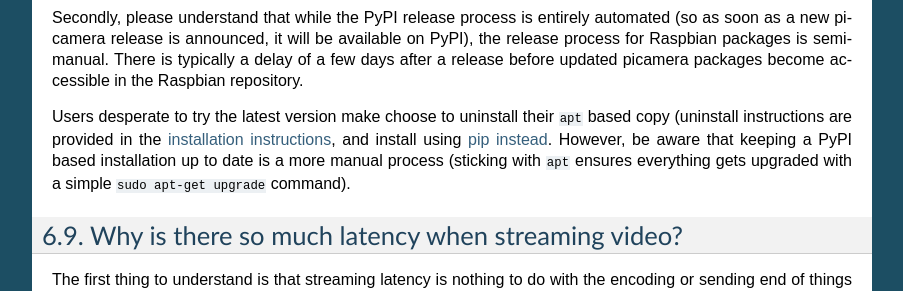
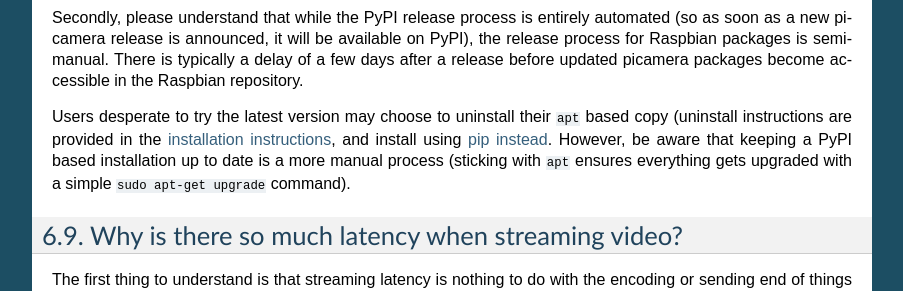
Before and after one commit to waveform80/picamera, a Sphinx documentation site: the page built from docs/faq.rst, in a window 1280 px wide and 900 px high, scrolled down 2121 px. Shown: the part 152-443 px from the top of the window, without its empty margins (198-1101 px from the left). Built offline with Sphinx 7.4.7, drawn with Linux system fonts in a browser that asks for light colours.

```diff
--- a/docs/faq.rst
+++ b/docs/faq.rst
@@ -150,7 +150,7 @@
 There is typically a delay of a few days after a release before updated
 picamera packages become accessible in the Raspbian repository.
 
-Users desperate to try the latest version make choose to uninstall their
+Users desperate to try the latest version may choose to uninstall their
 ``apt`` based copy (uninstall instructions are provided in the
 :ref:`installation instructions <raspbian_install2>`, and install using
 :ref:`pip instead <system_install2>`. However, be aware that keeping a PyPI
```
Also changed, not shown: docs/deprecated.rst (+6 -6 lines).
